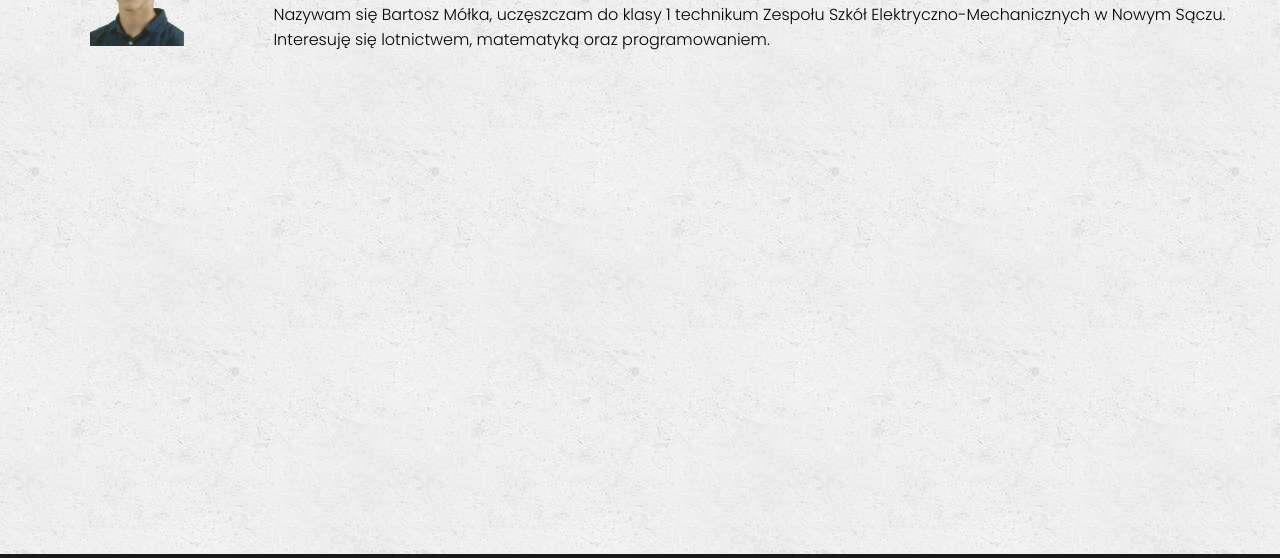
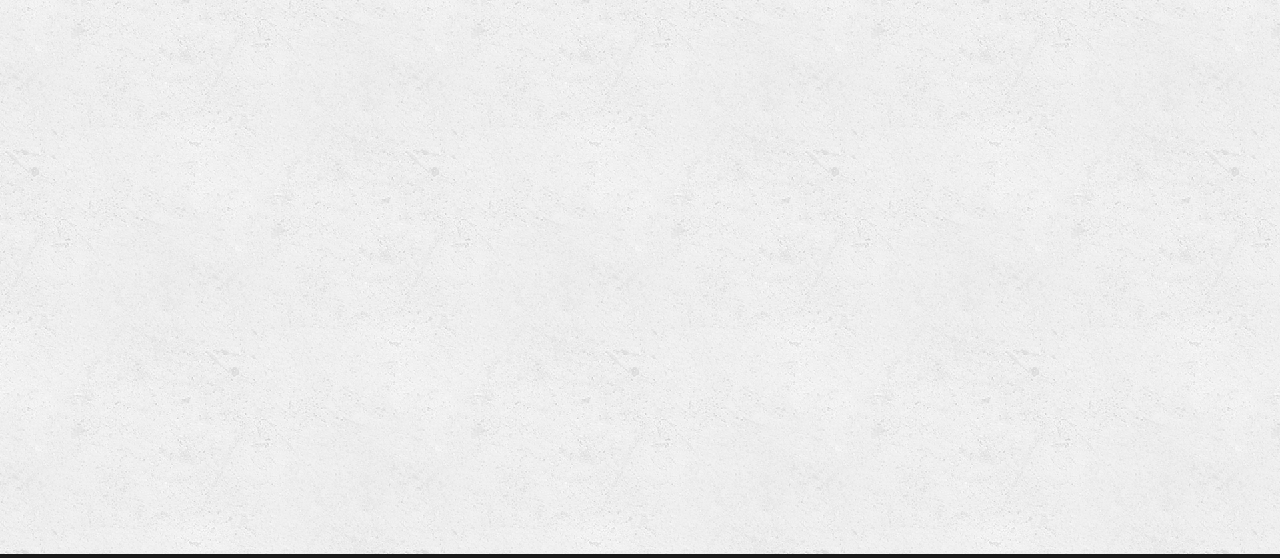
Before and after one commit to n00sek/portfolio, a plain HTML site: page Mojastr.html in a window 1280 px wide. Shown: the part 186-744 px from the top of the page. Drawn offline with Linux system fonts and the light colour scheme.

Commit message:
Update Mojastr.html

```diff
--- a/Mojastr.html
+++ b/Mojastr.html
@@ -30,13 +30,13 @@
             </nav>
         </header>
         <main>
-            <div id="ja">
+            <!--<div id="ja">
                 <img src="ja.png" class="zdjecie">
                 <div>
                     <h1>O mnie</h1>
                     <p>Nazywam się Bartosz Mółka, uczęszczam do klasy 1 technikum Zespołu Szkół Elektryczno-Mechanicznych w Nowym Sączu. Interesuję się lotnictwem, matematyką oraz programowaniem.</p>
                 </div>
-            </div>
+            </div>-->
         </main>
         <footer>
             <ul class="last">
```
